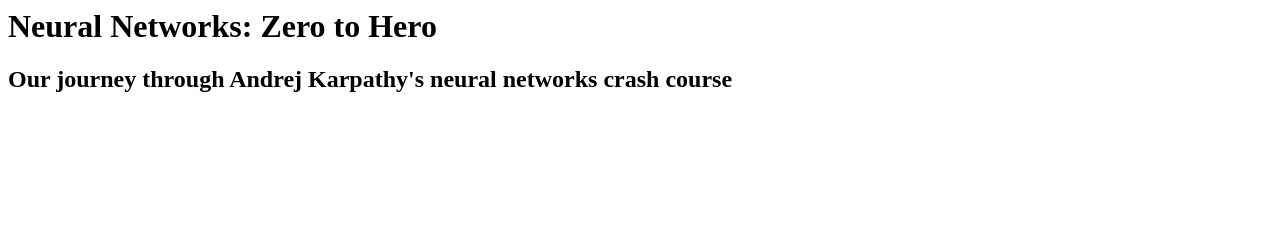
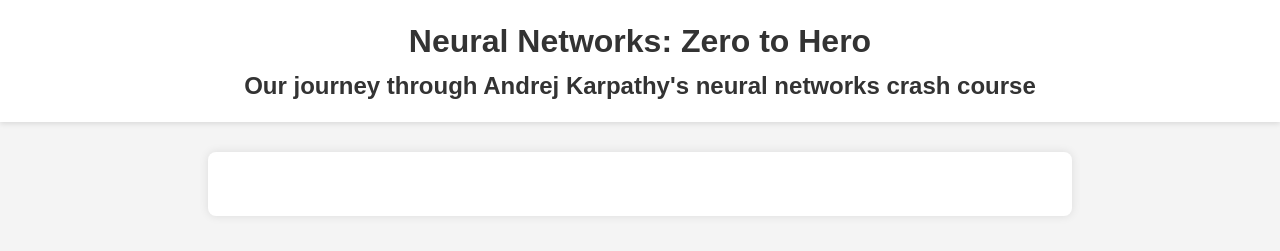
Before and after one commit to karismoon/building-gpt, a plain HTML site: page blog/index.html in a window 1280 px wide. Drawn offline with Linux system fonts and the light colour scheme.

Commit message:
Reformat index.html, create styles in css file.

```diff
--- a/blog/index.html
+++ b/blog/index.html
@@ -1,6 +1,18 @@
-<Head>
-<h1> Neural Networks: Zero to Hero </h1>
-<h2>Our journey through Andrej Karpathy's neural networks crash course</h2>
+<!DOCTYPE html>
+<html lang="en">
+<head>
+    <meta charset="UTF-8">
+    <meta name="viewport" content="width=device-width, initial-scale=1.0">
+    <title>Neural Networks: Zero to Hero</title>
+    <link rel="stylesheet" href="styles.css">
+</head>
+<body>
+    <div class="title">
+        <h1>Neural Networks: Zero to Hero</h1>
+        <h2>Our journey through Andrej Karpathy's neural networks crash course</h2>
+    </div>
+    <div class="container">
 
-
-</Head>
+    </div>
+</body>
+</html>
--- a/blog/styles.css
+++ b/blog/styles.css
@@ -0,0 +1,34 @@
+body {
+  font-family: sans-serif;
+  line-height: 1.6;
+  background-color: #f4f4f4;
+  color: #333;
+  margin: 0;
+  padding: 0;
+  padding-top: 120px; /* Adjust this based on actual header height */
+}
+
+.title {
+  position: fixed;
+  top: 0;
+  left: 0;
+  right: 0;
+  background-color: #fff;
+  padding: 1rem 0;
+  text-align: center;
+  box-shadow: 0 2px 5px rgba(0,0,0,0.1);
+  z-index: 1000;
+}
+
+.title h1, .title h2 {
+    margin: 0;
+}
+
+.container {
+  max-width: 800px;
+  margin: 2rem auto; /* Centers the container */
+  padding: 2rem;
+  background: #fff;
+  border-radius: 8px;
+  box-shadow: 0 0 10px rgba(0,0,0,0.1);
+}
```
